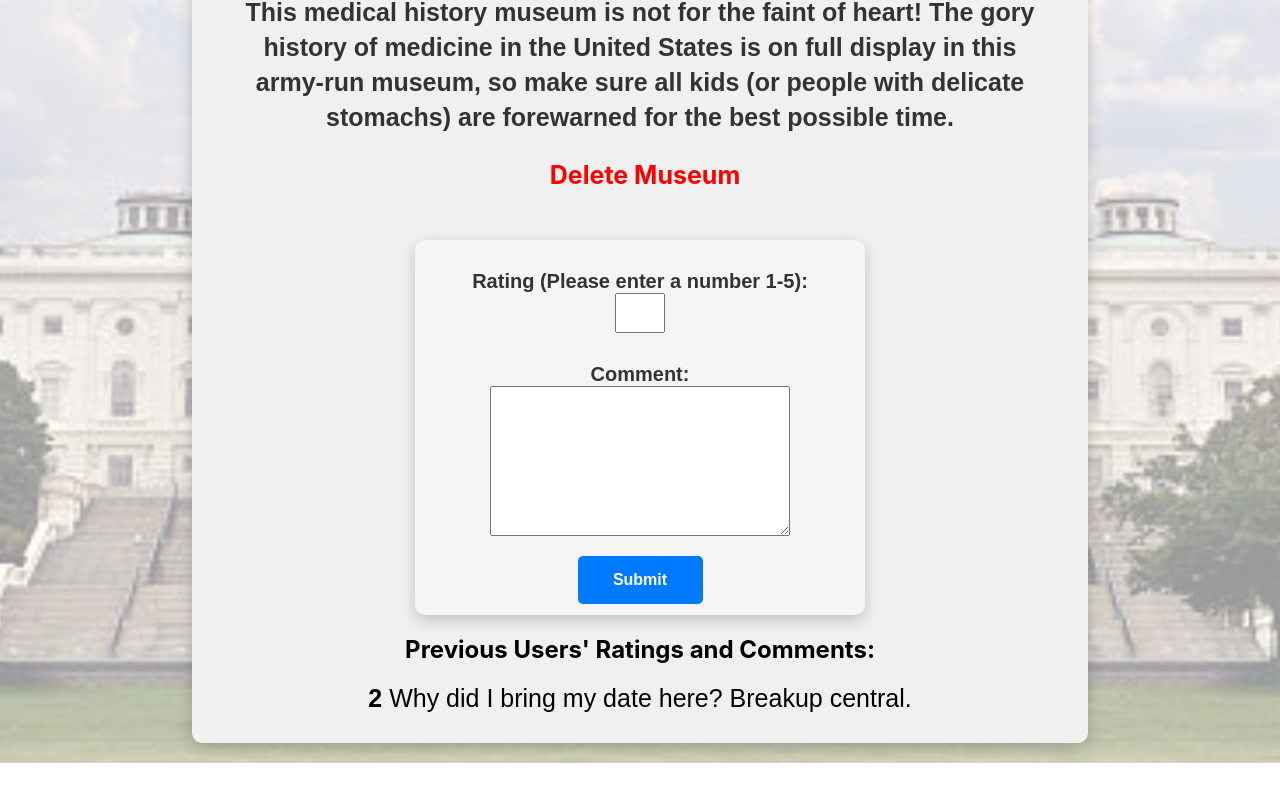
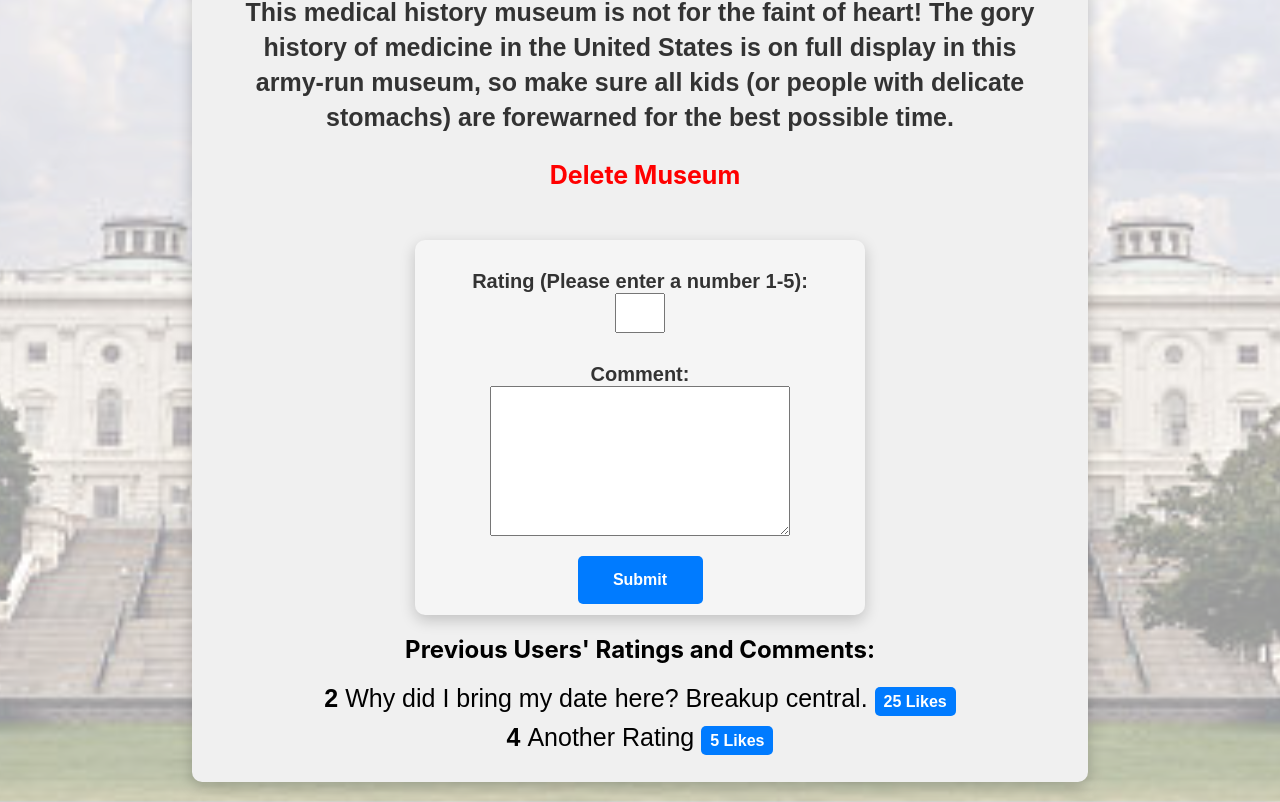
Before and after one commit to Kmlove/DC-Metro-Archive-Project, a React (Create React App) app in the folder dcma/: page /museums/1 in a window 1280 px wide. Shown: the part 725-1527 px from the top of the page. Before the commit the page ends 1488 px from the top, so only its background shows below. Built offline with nearby package versions, Linux system fonts and the light colour scheme; no server answers; data requests are answered from the project's data file.

Commit message:
Added Like Comment

```diff
--- a/dcma/db.json
+++ b/dcma/db.json
@@ -11,7 +11,13 @@
       "feedback": [
         {
           "rating": 2,
-          "comment": "Why did I bring my date here? Breakup central."
+          "comment": "Why did I bring my date here? Breakup central.",
+          "likes": 25
+        },
+        {
+          "rating": 4,
+          "comment": "Another Rating",
+          "likes": 5
         }
       ]
     },
--- a/dcma/src/components/CommentCard.js
+++ b/dcma/src/components/CommentCard.js
@@ -1,6 +1,16 @@
 import React from "react";
 
-function CommentCard({ comment, rating }) {
+function CommentCard({ feedbackInfo,updateComment,specificMuseum,API,feedbackId }) {
+  const {rating,comment,likes} = feedbackInfo
+  const {id,feedback} = specificMuseum
+  const LikeBtn = {
+    width: "55px",
+    height: "21px",
+    padding: "6px 9px",
+    textDecoration: "none",
+    fontFamily: "Arial",
+    cursor: "pointer"
+  }
   const cardStyle = {
     backgroundColor: "f8f0fac",
     fontFamily: "Arial, sans-serif",
@@ -11,12 +21,41 @@ function CommentCard({ comment, rating }) {
     gap: "10px",
     textAlign: "center",
   };
+  function handleClick(e) {
+
+    const newLikes = likes + 1
+    const updatedFeedback = {
+      ...feedbackInfo,
+      likes: newLikes,
+    };
+
+    const data = feedback.map((obj)=>{
+      if (feedback.indexOf(obj)===feedbackId) {
+        return updatedFeedback
+      } else {
+        return obj
+      }
+    })
+
+    fetch(`${API}/${id}`, {
+      method: "PATCH",
+      headers: {
+        "content-type": "application/json",
+        accept: "application/json",
+      },
+      body: JSON.stringify({ feedback: data }),
+    })
+      .then((res) => res.json())
+      .then((data) => updateComment(data));
+  }
   return (
     <div style={cardStyle}>
       <h4 style={{display: "inline"}}>{rating}  </h4>
-      <p style={{display: "inline"}}>{comment}</p>
+      <p style={{display: "inline"}}>{comment}  </p>
+      <span style={{...LikeBtn,display: "inline"}} className="submitBtn" onClick={handleClick} >{likes} Likes</span>
     </div>
   );
+
 }
 
 export default CommentCard;
--- a/dcma/src/components/CommentForm.js
+++ b/dcma/src/components/CommentForm.js
@@ -21,6 +21,7 @@ function CommentForm({ API, id, feedback, addComment }) {
     const newFeedback = {
       ...feedbackFormData,
       rating: numberRating,
+      likes: 0
     };
     const data = [...feedback, newFeedback];
 
--- a/dcma/src/components/PageRender.js
+++ b/dcma/src/components/PageRender.js
@@ -51,16 +51,14 @@ function PageRender() {
   const randomMuseum = museums[Math.floor(Math.random() * museums.length)];
 
  useEffect(()=>{
+  let museumsToFilter = museums
   if(isFree){
-    const filteredMuseums = museums.filter(museum => museum.admission === 0)
-    setFilteredMuseums(filteredMuseums.filter(museum => {
+    museumsToFilter = museums.filter(museum => museum.admission === 0)
+    }
+    setFilteredMuseums(museumsToFilter.filter(museum => {
       return museum.name.toLowerCase().includes(search.toLowerCase()) || museum.desc.toLowerCase().includes(search.toLowerCase())
     }))
-  } else{
-    setFilteredMuseums(museums.filter(museum => {
-      return museum.name.toLowerCase().includes(search.toLowerCase()) || museum.desc.toLowerCase().includes(search.toLowerCase())
-    }))
-  }
+
  }, [search, isFree])
 
   return (
--- a/dcma/src/components/SpecificMuseum.js
+++ b/dcma/src/components/SpecificMuseum.js
@@ -45,8 +45,11 @@ function SpecificMuseum({ API, onRemoveMuseum, onUpdatedMuseum }) {
       return (
         <CommentCard
           key={feedback.indexOf(obj)}
-          rating={obj.rating}
-          comment={obj.comment}
+          feedbackId={feedback.indexOf(obj)}
+          feedbackInfo={obj}
+          updateComment={addComment}
+          specificMuseum={specificMuseum}
+          API={API}
         />
       );
     });
```
